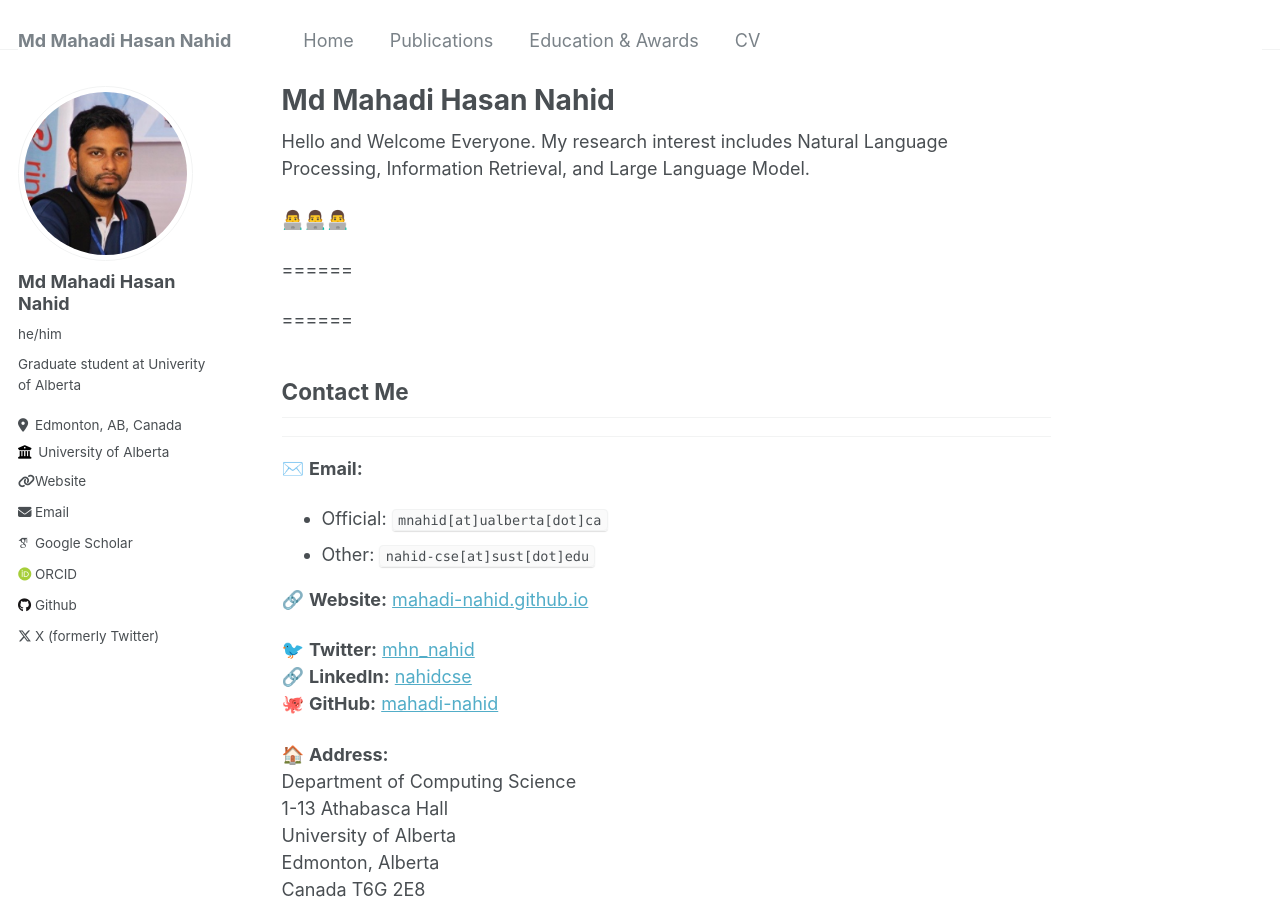
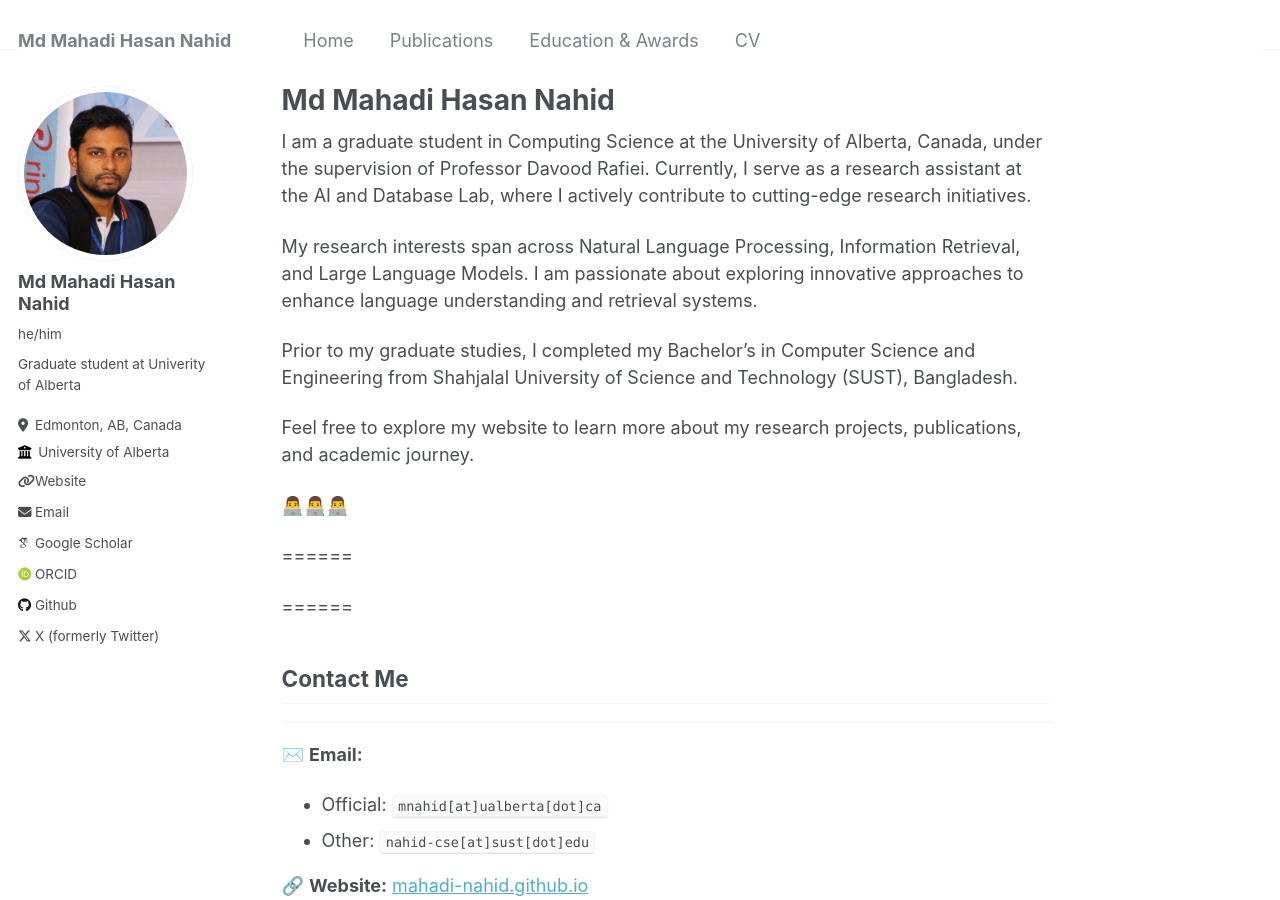
Before and after one commit to mahadi-nahid/mahadi-nahid.github.io, a Jekyll site: the page built from _pages/about.md, in a window 1280 px wide and 900 px high. Built offline with Jekyll 4.4.1, drawn with Linux system fonts in a browser that asks for light colours; some web fonts are replaced.

Commit message:
about aupdated

```diff
--- a/_pages/about.md
+++ b/_pages/about.md
@@ -7,8 +7,13 @@ redirect_from:
   - /about.html
 ---
 
-Hello and Welcome Everyone.
-My research interest includes Natural Language Processing, Information Retrieval, and Large Language Model.
+I am a graduate student in Computing Science at the University of Alberta, Canada, under the supervision of Professor Davood Rafiei. Currently, I serve as a research assistant at the AI and Database Lab, where I actively contribute to cutting-edge research initiatives.
+
+My research interests span across Natural Language Processing, Information Retrieval, and Large Language Models. I am passionate about exploring innovative approaches to enhance language understanding and retrieval systems.
+
+Prior to my graduate studies, I completed my Bachelor's in Computer Science and Engineering from Shahjalal University of Science and Technology (SUST), Bangladesh.
+
+Feel free to explore my website to learn more about my research projects, publications, and academic journey.
 
 👨‍💻👨‍💻👨‍💻
 
```
Also changed, not shown: 1 other file.
